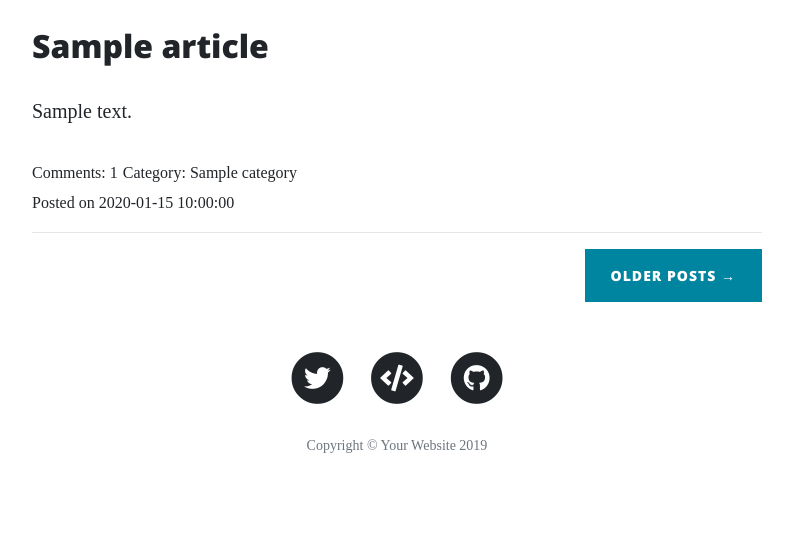
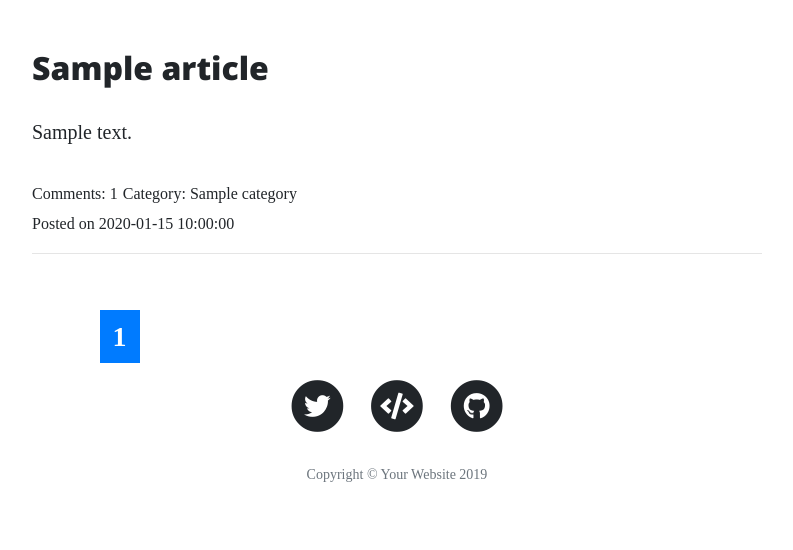
Before and after one commit to Arrackisarookie/Maybe, a Flask app: page / in a window 1280 px wide. Shown: the part 555-1105 px from the top of the page, without its empty margins (243-1036 px from the left). Before the commit the page ends 1008 px from the top, so only its background shows below. Run offline with Flask 2, Linux system fonts and the light colour scheme; tables that the repository leaves empty hold one stand-in row (values such as "Sample post"); some libraries are stand-ins or nearby versions; some web fonts are replaced.

Commit message:
Version 0.0.1

```diff
--- a/blog/__init__.py
+++ b/blog/__init__.py
@@ -3,7 +3,7 @@ import click
 
 from flask import Flask, render_template
 
-from blog.extensions import db
+from blog.extensions import bootstrap, db
 from blog.settings import config
 from blog.models import Admin, Category, Comment, Article
 
@@ -42,6 +42,7 @@ def register_template_context(app):
 
 
 def register_extensions(app):
+    bootstrap.init_app(app)
     db.init_app(app)
 
 
--- a/blog/blueprints/blog.py
+++ b/blog/blueprints/blog.py
@@ -7,7 +7,6 @@ bp = Blueprint('blog', __name__)
 
 
 @bp.route('/')
-@bp.route('/index')
 def index():
     page_num = request.args.get('page', 1, type=int)
     per_page = current_app.config['BLOG_ARTICLE_PER_PAGE']
@@ -23,7 +22,7 @@ def about():
 
 
 @bp.route('/category/<int:category_id>')
-def show_category(category_id):
+def category(category_id):
     return render_template('blog/category.html', category_id=category_id)
 
 
--- a/blog/extensions.py
+++ b/blog/extensions.py
@@ -1,4 +1,6 @@
 from flask_sqlalchemy import SQLAlchemy
+from flask_bootstrap import Bootstrap
 
 
+bootstrap = Bootstrap()
 db = SQLAlchemy()
--- a/blog/fakes.py
+++ b/blog/fakes.py
@@ -13,7 +13,7 @@ fake = Faker()
 def fake_admin():
     admin = Admin(
         username='Administrator',
-        blog_title='Arrackisarookie',
+        blog_title='Be Yourself',
         name='Arrackisarookie',
         blog_sub_title="Everything is not too late.",
         about=''
--- a/blog/static/css/blog.css
+++ b/blog/static/css/blog.css
@@ -216,11 +216,11 @@ header.masthead .site-heading h1 {
 
 header.masthead .page-heading .subheading,
 header.masthead .site-heading .subheading {
-  font-size: 24px;
+  font-size: 30px;
   font-weight: 300;
   line-height: 1.1;
   display: block;
-  margin: 10px 0 0;
+  margin: 25px 0 0;
   font-family: 'Open Sans', 'Helvetica Neue', Helvetica, Arial, sans-serif;
 }
 
@@ -311,6 +311,28 @@ header.masthead .post-heading .meta a {
 
 .post-preview > .post-meta > .post-time {
   float: right;
+}
+
+.page-footer {
+  height: 20px;
+  line-height: 20px;
+  text-align: center;
+  font-size: 25px;
+  margin-top: 40px;
+}
+
+.page-footer .active {
+  font-size: 28px;
+  font-weight: 700;
+}
+
+.page-footer li {
+  padding: 0 10px;
+}
+
+.page-footer .disabled {
+  pointer-events: none;
+  visibility: hidden;
 }
 
 @media only screen and (min-width: 768px) {
--- a/blog/templates/blog/index.html
+++ b/blog/templates/blog/index.html
@@ -1,4 +1,5 @@
 {% extends "base.html" %}
+{% from "bootstrap/pagination.html" import render_pagination %}
 
 {% block pageTitle %}
   {{ admin.blog_title|default('Blog Title') }}
@@ -33,8 +34,14 @@
         {% endfor %}
 
         <!-- Pager -->
-        <div class="clearfix">
-          <a class="btn btn-primary float-right" href="#">Older Posts &rarr;</a>
+        <div class="row">
+          <div class="col-lg-11">
+            <div class="page-footer">
+              {% if articles %}
+                {{ render_pagination(page) }}
+              {% endif %}
+            </div>
+          </div>
         </div>
       </div>
     </div>
--- a/config.py
+++ /dev/null
@@ -1,2 +0,0 @@
-DEBUG = False
-SQLALCHEMY_ECHO = False
```
Also changed, not shown: blog/templates/blog/article.html (+20 -2 lines), README.md (added), blog/templates/macros.html (deleted).
